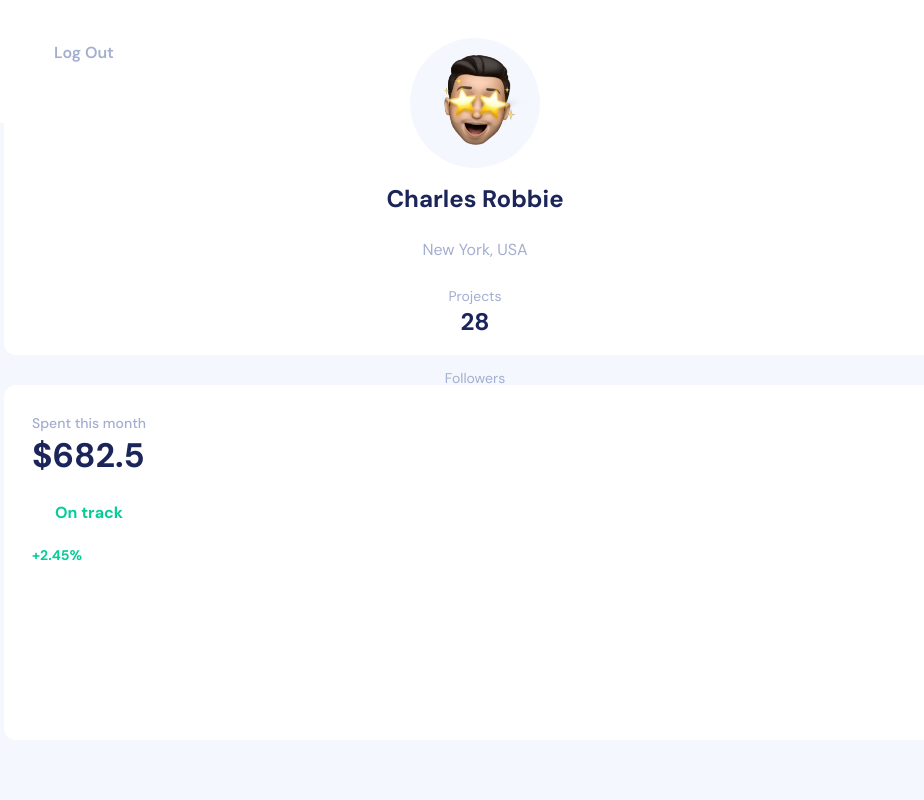
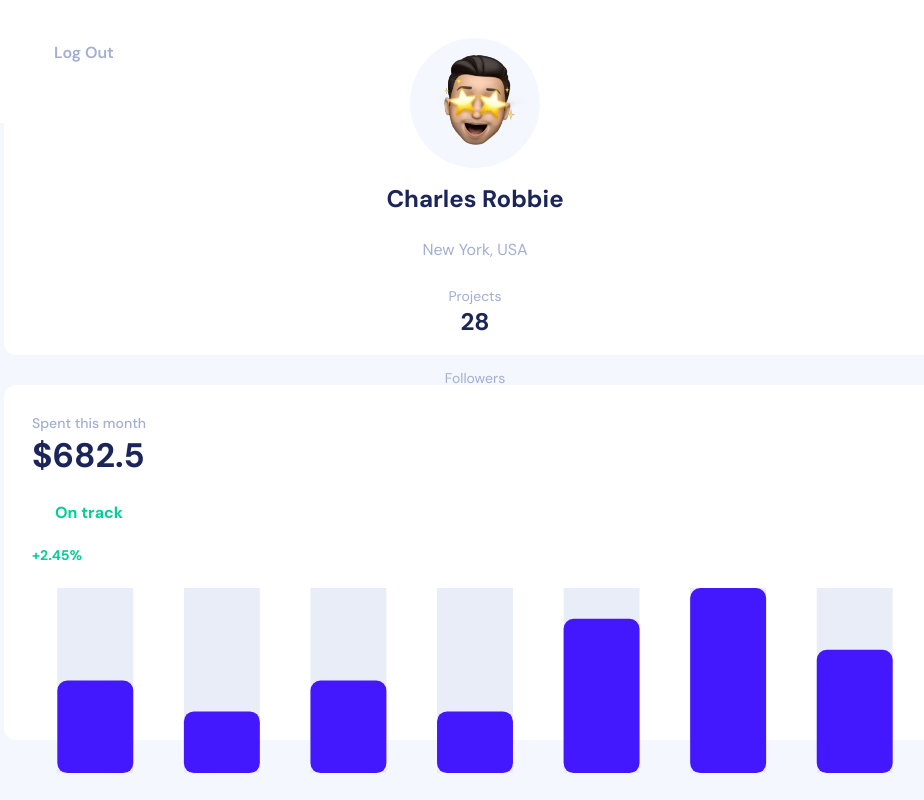
Before and after one commit to themewagon/venus, a React (Vite) app: page / in a window 1280 px wide. Shown: the part 677-1477 px from the top of the page, without its empty margins (20-944 px from the left). Built offline with nearby package versions, Linux system fonts and the light colour scheme; some icons are missing.

Commit message:
spent this month component completed

```diff
--- /dev/null
+++ b/src/components/sections/dashboard/spent-this-month/SpentThisMonthChart.tsx
@@ -0,0 +1,102 @@
+import * as echarts from 'echarts/core';
+import ReactEchart from 'components/base/ReactEchart';
+import { BarChart } from 'echarts/charts';
+import { TooltipComponent, GridComponent, AxisPointerComponent } from 'echarts/components';
+import { CanvasRenderer } from 'echarts/renderers';
+import { SxProps, useTheme } from '@mui/material';
+import { useMemo } from 'react';
+
+echarts.use([BarChart, TooltipComponent, GridComponent, AxisPointerComponent, CanvasRenderer]);
+
+interface SpentThisMonthChartProps {
+  data: number[];
+  sx?: SxProps;
+}
+
+const SpentThisMonthChart = ({ data, ...rest }: SpentThisMonthChartProps) => {
+  const theme = useTheme();
+  const option = useMemo(
+    () => ({
+      tooltip: {
+        trigger: 'axis',
+        axisPointer: {
+          type: 'line',
+          axis: 'y',
+          label: {
+            show: true,
+            formatter: (params: { value: number | string }) => {
+              return `$${params.value}`;
+            },
+            fontWeight: 500,
+            color: theme.palette.primary.main,
+            fontSize: theme.typography.caption.fontSize,
+            backgroundColor: theme.palette.info.light,
+          },
+        },
+      },
+      grid: {
+        top: '10%',
+        left: '0%',
+        right: '0%',
+        bottom: '3%',
+        containLabel: true,
+      },
+      xAxis: [
+        {
+          type: 'category',
+          data: ['', '', '', '', '', '', ''],
+          axisTick: {
+            show: false,
+          },
+          axisLine: {
+            show: false,
+          },
+          axisLabel: {
+            margin: 15,
+            fontWeight: 500,
+            color: theme.palette.text.disabled,
+            fontSize: theme.typography.caption.fontSize,
+            fontFamily: theme.typography.fontFamily,
+          },
+        },
+      ],
+      yAxis: [
+        {
+          type: 'value',
+          min: 100,
+          minInterval: 1,
+          axisLabel: {
+            show: false,
+          },
+          splitLine: {
+            show: false,
+          },
+        },
+      ],
+      series: [
+        {
+          name: 'Direct',
+          type: 'bar',
+          barWidth: '60%',
+          showBackground: true,
+          backgroundStyle: {
+            color: theme.palette.info.dark,
+          },
+          data,
+          itemStyle: {
+            color: theme.palette.primary.main,
+            barBorderRadius: [10, 10, 10, 10],
+            emphasis: {
+              color: theme.palette.primary.main,
+            },
+          },
+        },
+      ],
+    }),
+    [theme, data],
+  );
+
+  return <ReactEchart echarts={echarts} option={option} {...rest} />;
+};
+
+export default SpentThisMonthChart;
--- a/src/components/sections/dashboard/spent-this-month/index.tsx
+++ b/src/components/sections/dashboard/spent-this-month/index.tsx
@@ -1,5 +1,6 @@
 import { Paper, Stack, Box, Typography } from '@mui/material';
 import IconifyIcon from 'components/base/IconifyIcon';
+import SpentThisMonthChart from './SpentThisMonthChart';
 
 const SpentThisMonth = () => {
   return (
@@ -31,6 +32,8 @@ const SpentThisMonth = () => {
           </Typography>
         </Stack>
       </Stack>
+
+      <SpentThisMonthChart data={[130, 120, 130, 120, 150, 160, 140]} sx={{ height: '230px !important' }} />
     </Paper>
   );
 };
```
